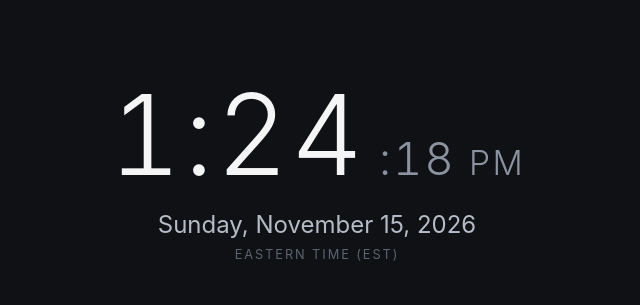
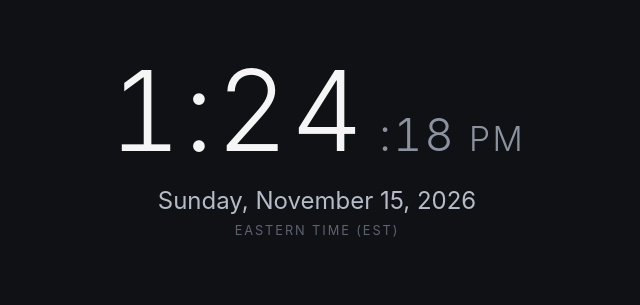
Before and after one commit to ramjam97/us-eastern-time, a plain HTML site: page index.html in a window 1280 px wide. Shown: the part 230-535 px from the top of the page, without its empty margins (323-963 px from the left). Drawn offline with Linux system fonts and the light colour scheme.

Commit message:
style: adjust clock padding and formatting

```diff
--- a/index.html
+++ b/index.html
@@ -1,5 +1,6 @@
 <!DOCTYPE html>
 <html lang="en">
+
 <head>
     <meta charset="UTF-8">
     <meta name="viewport" content="width=device-width, initial-scale=1.0">
@@ -24,7 +25,7 @@
 
         .clock {
             text-align: center;
-            padding: 2rem;
+            padding: 1rem 1rem 4rem 1rem;
         }
 
         .time {
@@ -63,6 +64,7 @@
         }
     </style>
 </head>
+
 <body>
     <div class="clock">
         <div class="time" id="time">--:--:--</div>
@@ -114,4 +116,5 @@
         setInterval(render, 1000);
     </script>
 </body>
+
 </html>
```
